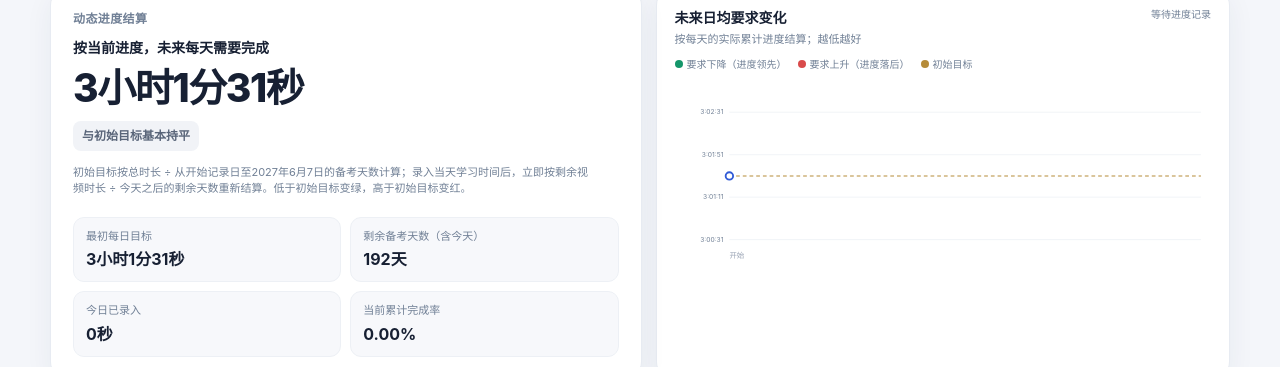
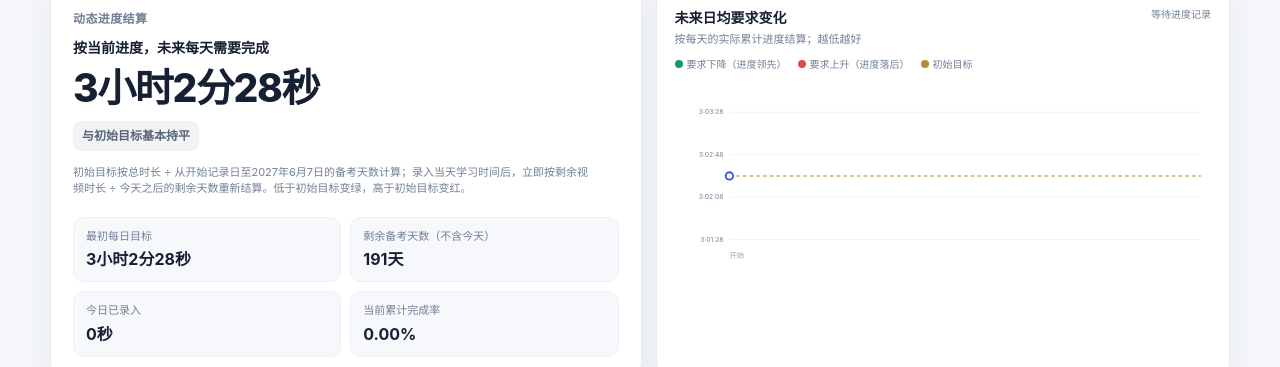
Before and after one commit to AlexGuyoukonw/gaokao-tracker, a plain HTML site: page index.html in a window 1280 px wide. Shown: the part 307-674 px from the top of the page. Drawn offline with Linux system fonts and the light colour scheme.

Commit message:
Correct remaining exam day count to exclude today

```diff
--- a/index.html
+++ b/index.html
@@ -109,7 +109,7 @@
       <div class="pace-note" id="paceNote">每次录入都会立即更新。今天学得越多，未来日均要求越低；某天结束时进度不足，次日要求会升高。</div>
       <div class="pace-stats">
         <div class="mini"><span>最初每日目标</span><strong id="initialPace">—</strong></div>
-        <div class="mini"><span>剩余备考天数（含今天）</span><strong id="daysLeft">—</strong></div>
+        <div class="mini"><span>剩余备考天数（不含今天）</span><strong id="daysLeft">—</strong></div>
         <div class="mini"><span>今日已录入</span><strong id="todayDone">0分钟</strong></div>
         <div class="mini"><span>当前累计完成率</span><strong id="miniPercent">0.00%</strong></div>
       </div>
@@ -155,7 +155,7 @@
   ];
   const TOTAL = SUBJECTS.reduce((s,x)=>s+x.total,0);
   const EXAM_DATE = '2027-06-07';
-  function cycleLengthFrom(startDate) { return Math.max(1, dayDiff(startDate, EXAM_DATE) + 1); }
+  function cycleLengthFrom(startDate) { return Math.max(1, dayDiff(startDate, EXAM_DATE)); }
   const $ = id => document.getElementById(id);
   let state;
   let toastTimer;
@@ -237,18 +237,15 @@
   }
   function totalDone(map=progressMap()) { return Object.values(map).reduce((a,b)=>a+b,0); }
   function remainingDays(onDate=localDate()) {
-    // Count today as an available study day; the target is the first exam day.
-    return Math.max(0,dayDiff(onDate,EXAM_DATE)+1);
+    // Count full calendar days after today until the first exam day; today is not included.
+    return Math.max(0,dayDiff(onDate,EXAM_DATE));
   }
   function currentRate(done) {
     const days=remainingDays();
     const left=Math.max(0,TOTAL-done);
     if(days<=0) return {value:null,days,left,status:'overdue'};
-    const today=localDate();
-    const todayDone=activeLogs().filter(l=>l.date===today).reduce((a,l)=>a+l.seconds,0);
-    // On a fresh day, today's time is still available: include today in the divisor.
-    // Once the user records today's study, calculate the pace needed after today ends.
-    const divisor=todayDone>0 ? days-1 : days;
+    // "Remaining days" excludes today, so the required future daily pace divides by days directly.
+    const divisor=days;
     if(divisor<=0) return {value:left,days,left,status:'lastday'};
     return {value:left/divisor,days,left,status:'normal'};
   }
```
